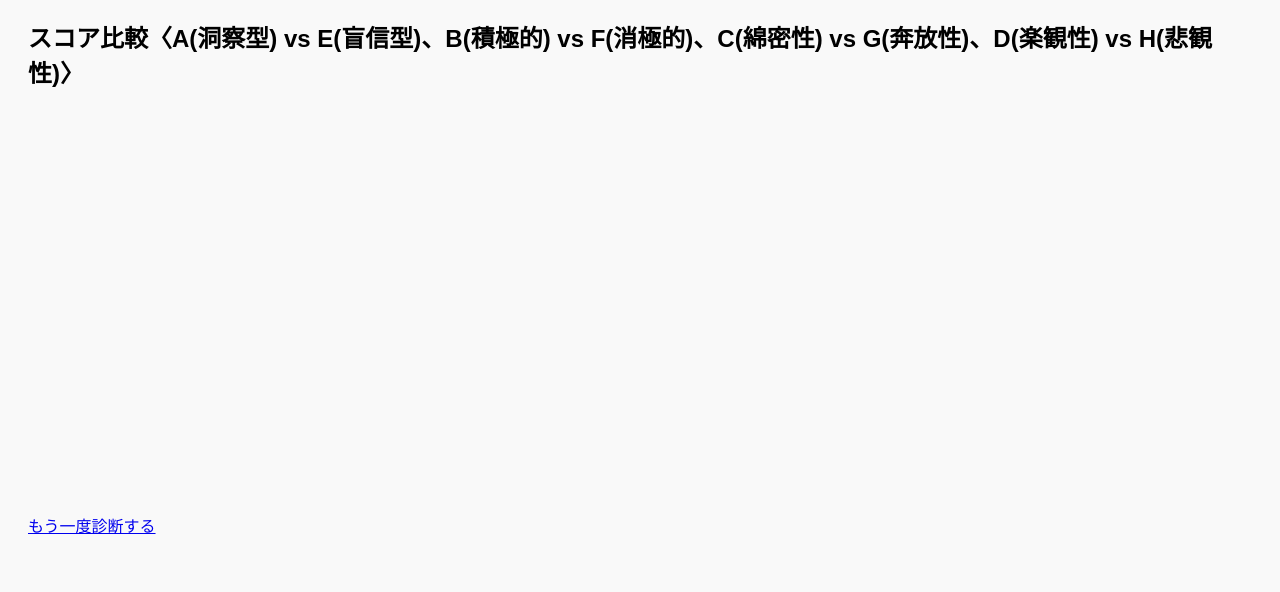
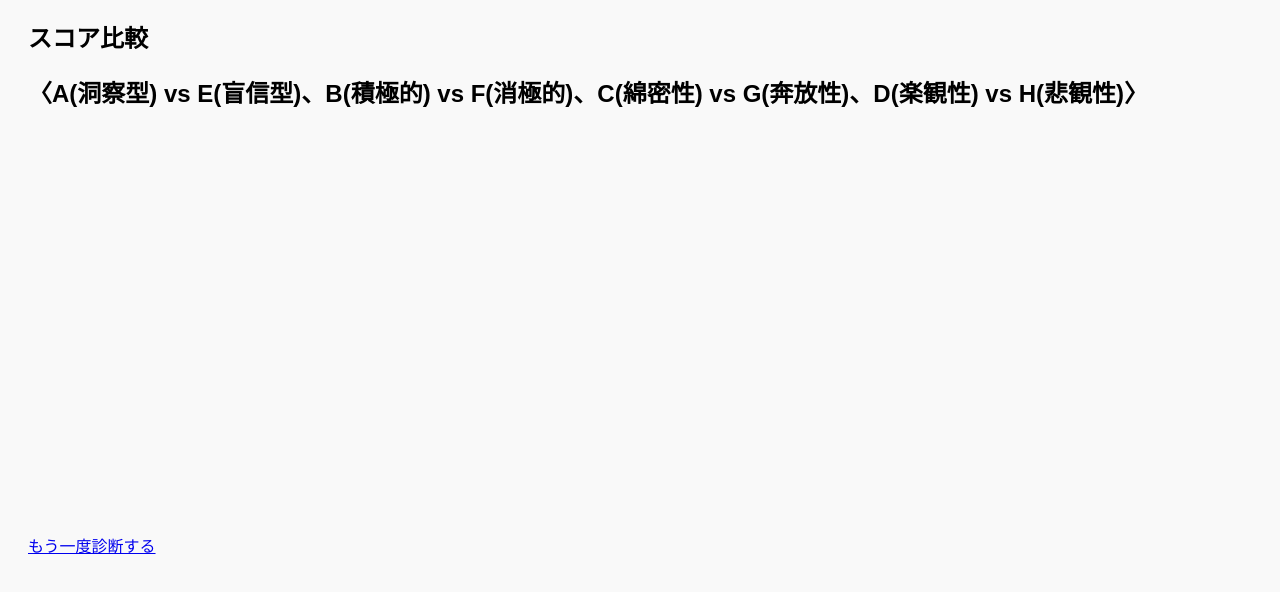
Before and after one commit to JUTN-diagnosis/JUTNdiagnosis, a plain HTML site: page result.html in a window 1280 px wide. Shown: the part 98-690 px from the top of the page. Drawn offline with nearby package versions, Linux system fonts and the light colour scheme.

Commit message:
Update result.html

```diff
--- a/result.html
+++ b/result.html
@@ -21,7 +21,8 @@
   <h1 id="resultText"></h1>
   <p id="descriptionText"></p>
 
-  <h2>スコア比較〈A(洞察型) vs E(盲信型)、B(積極的) vs F(消極的)、C(綿密性) vs G(奔放性)、D(楽観性) vs H(悲観性)〉</h2>
+  <h2>スコア比較</h2>
+  <h2>〈A(洞察型) vs E(盲信型)、B(積極的) vs F(消極的)、C(綿密性) vs G(奔放性)、D(楽観性) vs H(悲観性)〉</h2>
   <canvas id="myChart" width="600" height="400"></canvas>
 
   <script>
```
